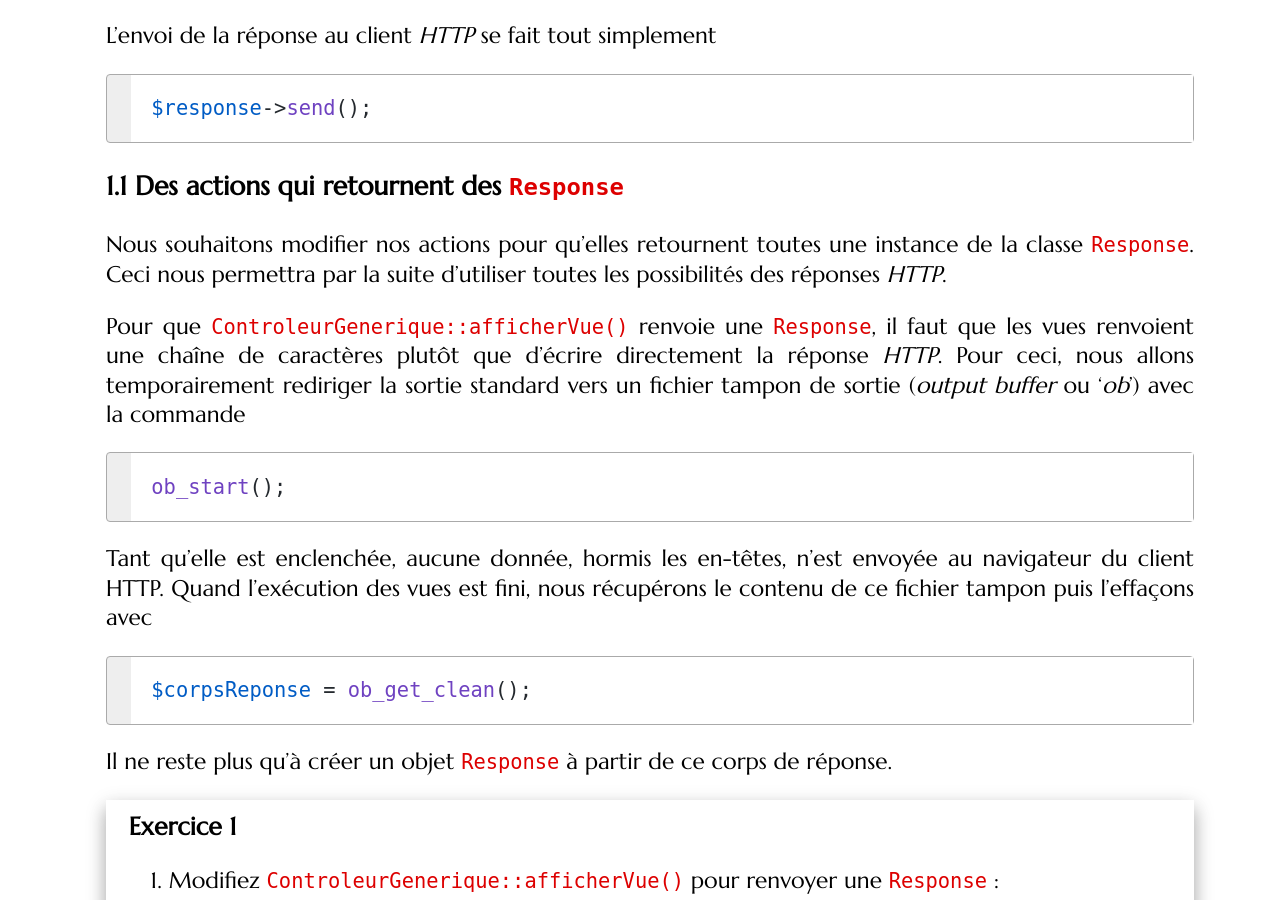
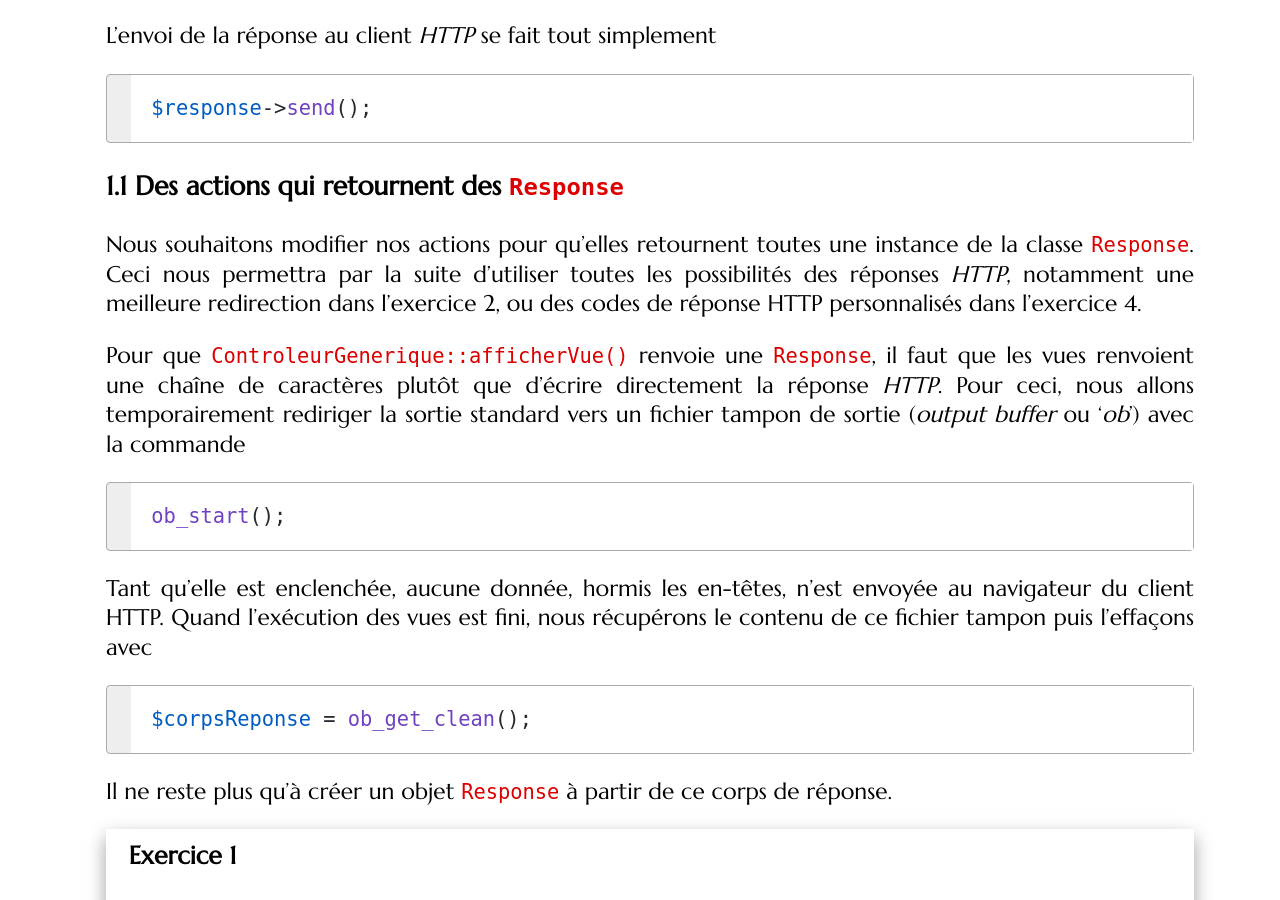
Before and after one commit to romainlebreton/R4.A.10-ComplementWeb, a Jekyll site: the page built from tutorials/tutorial2.md, in a window 1280 px wide and 900 px high, scrolled down 842 px. Built offline with Jekyll 4.4.1, drawn with Linux system fonts in a browser that asks for light colours; some web fonts are replaced; some of the changed text lies outside the part shown.

Commit message:
Typos TD2

```diff
--- a/tutorials/tutorial2.md
+++ b/tutorials/tutorial2.md
@@ -89,7 +89,9 @@ Response
 ### Des actions qui retournent des `Response`
 
 Nous souhaitons modifier nos actions pour qu'elles retournent toutes une
-instance de la classe `Response`. Ceci nous permettra par la suite d'utiliser toutes les possibilités des réponses *HTTP*.
+instance de la classe `Response`. Ceci nous permettra par la suite d'utiliser
+toutes les possibilités des réponses *HTTP*, notamment une meilleure redirection
+dans l'exercice 2, ou des codes de réponse HTTP personnalisés dans l'exercice 4.
 
 Pour que `ControleurGenerique::afficherVue()` renvoie une `Response`, il faut
 que les vues renvoient une chaîne de caractères plutôt que d'écrire directement
```
Also changed, not shown: other parts of tutorials/tutorial2.md (+2 -1 lines), tutorials/tutorial1.md (+12 -0 lines).
